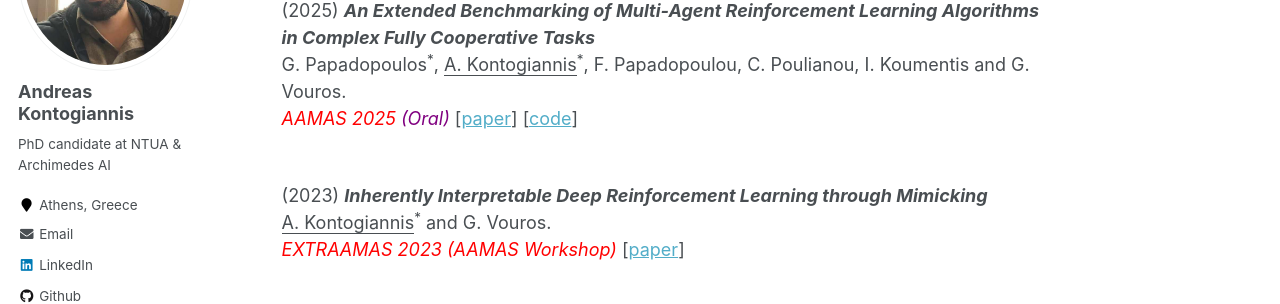
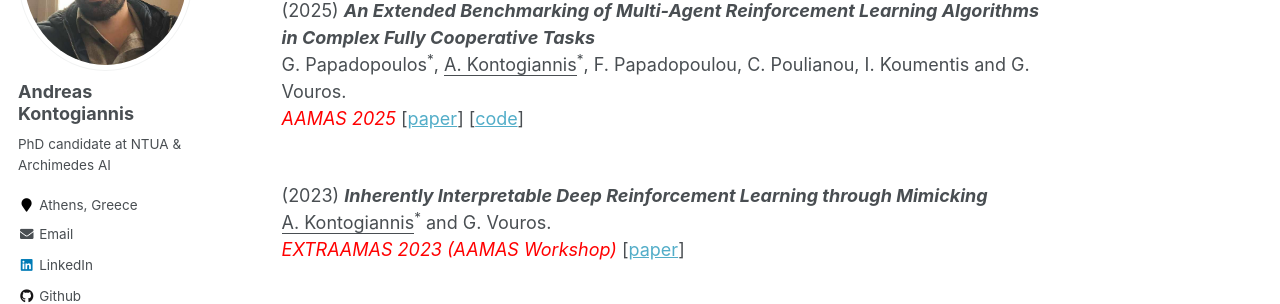
Before and after one commit to ddaedalus/ddaedalus.github.io, a Jekyll site: the page built from _pages/publications.md, in a window 1280 px wide and 900 px high, scrolled down 687 px. Shown: the part 152-456 px from the top of the window. Built offline with Jekyll 4.4.1, drawn with Linux system fonts in a browser that asks for light colours.

Commit message:
Update publications.md

```diff
--- a/_pages/publications.md
+++ b/_pages/publications.md
@@ -43,7 +43,7 @@ _<font color="red">ICML 2025</font>_ [[paper](https://www.arxiv.org/abs/2505.052
 <br/>
 G. Papadopoulos<sup>*</sup>, <u>A. Kontogiannis</u><sup>*</sup>, F. Papadopoulou, C. Poulianou, I. Koumentis and G. Vouros.
 <br/>
-_<font color="red">AAMAS 2025</font>_ _<font color="purple">(Oral)</font>_ [[paper](https://www.arxiv.org/abs/2502.04773?fbclid=IwZXh0bgNhZW0CMTAAAR0STD9oKF7IUu4fKUjMA_gBtADEwmaYDnz6RXsM4IhiTAp7H4MgMGmggMQ_aem_JyMoU6wDa2iyPMa-RrUxDQ)] [[code](https://github.com/AILabDsUnipi/pymarlzooplus)]
+_<font color="red">AAMAS 2025</font>_ [[paper](https://www.arxiv.org/abs/2502.04773?fbclid=IwZXh0bgNhZW0CMTAAAR0STD9oKF7IUu4fKUjMA_gBtADEwmaYDnz6RXsM4IhiTAp7H4MgMGmggMQ_aem_JyMoU6wDa2iyPMa-RrUxDQ)] [[code](https://github.com/AILabDsUnipi/pymarlzooplus)]
 
 
 <br/>
```
